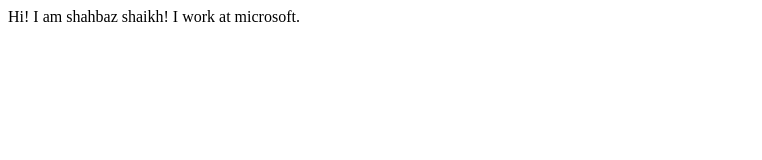
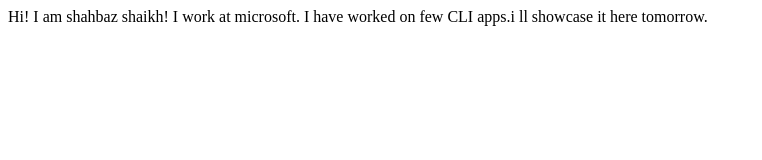
Before and after one commit to SHABBY7860000/shahbaz-site, a plain HTML site: page index.html in a window 1280 px wide. Shown: the whole page, without its empty margins (0-762 px from the left). Drawn offline with Linux system fonts and the light colour scheme.

Commit message:
update details of project

```diff
--- a/index.html
+++ b/index.html
@@ -8,5 +8,12 @@
 <body>
     Hi! I am shahbaz shaikh!
     I work at microsoft.
+
+
+
+     I have worked on few CLI apps.i ll showcase it here tomorrow.
+
 </body>
+
+
 </html>
```
